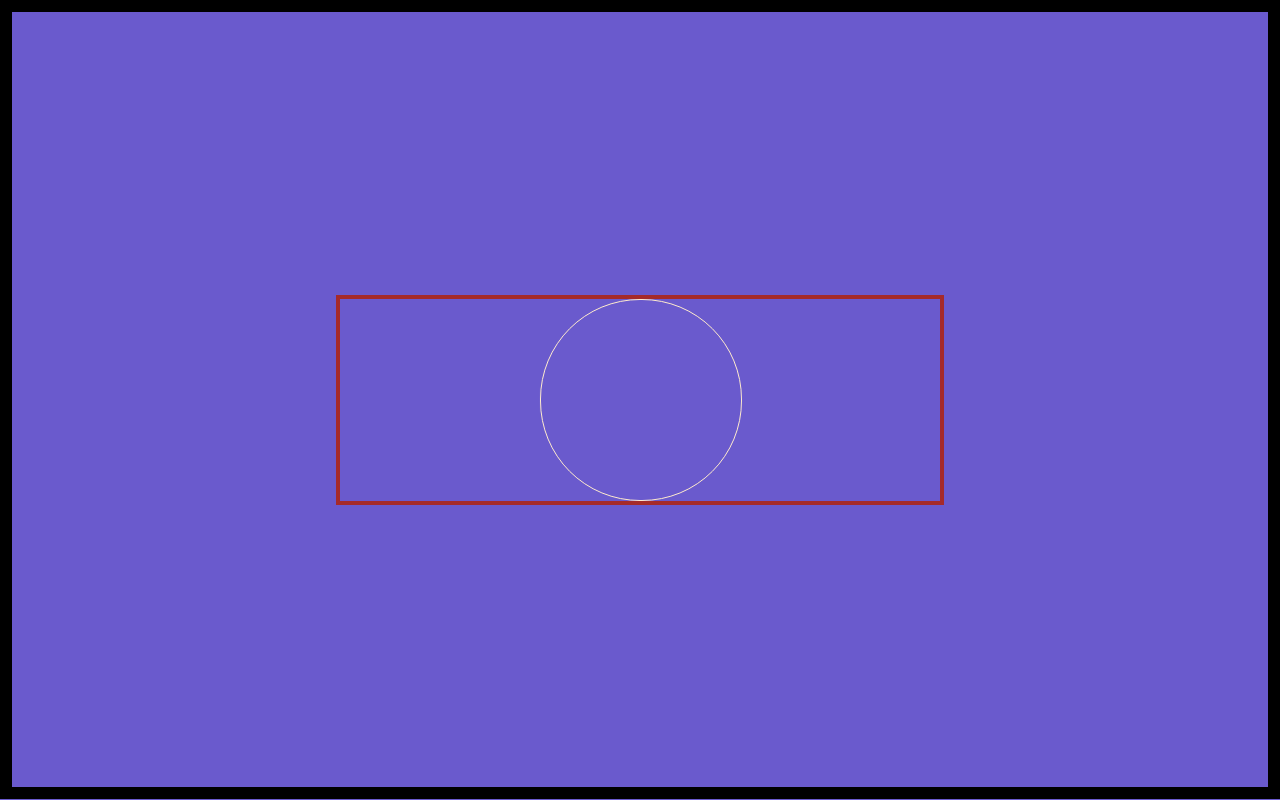
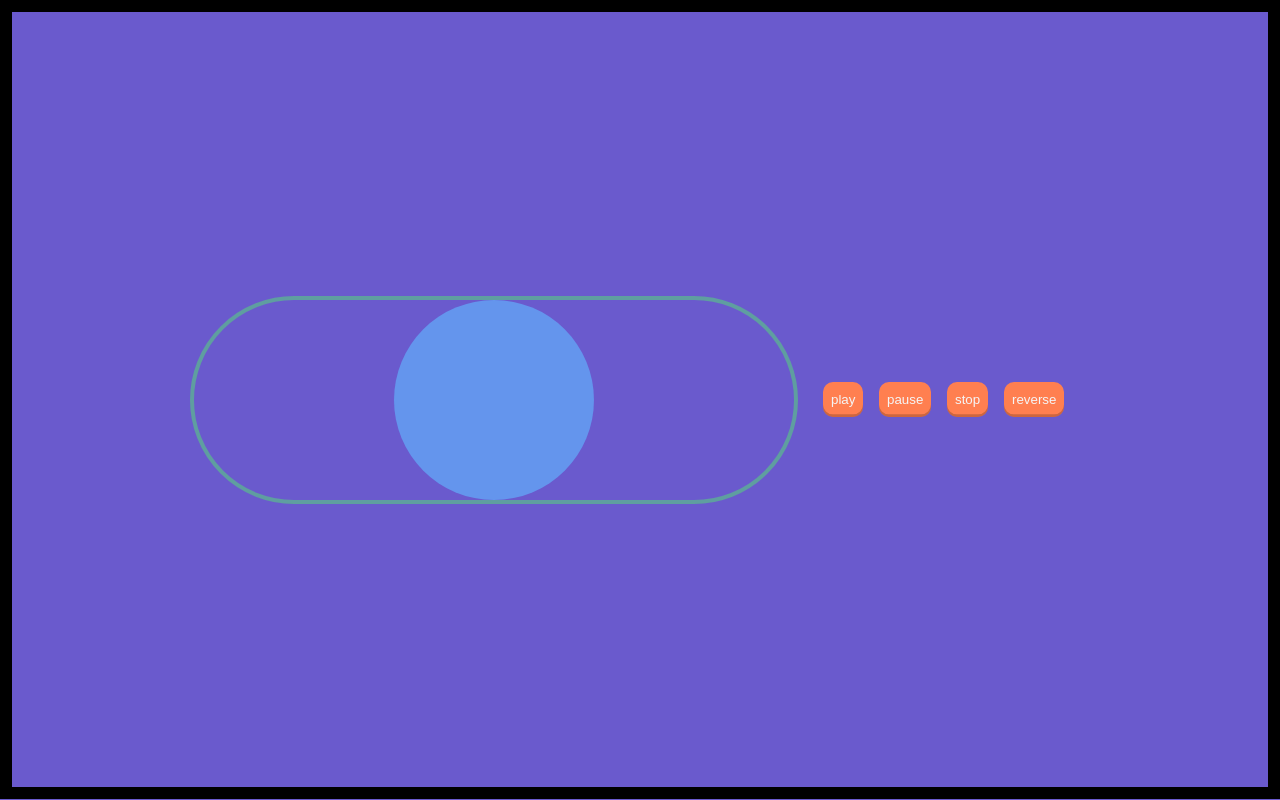
Before and after one commit to pbyjo/Animation-CSS, a plain HTML site: page index.html in a window 1280 px wide. Drawn offline with Linux system fonts and the light colour scheme.

Commit message:
Controlar animaciones con js y botones. Class 18

```diff
--- a/CSS/animate.css
+++ b/CSS/animate.css
@@ -18,12 +18,34 @@ body {
 .container {
     width: 600px;
     height: auto;
-    border: 4px solid brown;
+    border: 4px solid cadetblue;
+    border-radius: 200px;
 }
 
 .pelota {
-    border: 1px solid blanchedalmond;
+    background-color: cornflowerblue;
     border-radius: 100px;
     width: 200px;
     height: 200px;
 }
+.buttons {
+    padding: 20px;
+}
+.btn {
+    text-align: center;
+    background-color: coral;
+    padding: 10px 8px;
+    border: none;
+    color: whitesmoke;
+    margin: 5px;
+    border-radius: 10px;
+    cursor: pointer;
+    box-shadow: inset 0 -.2em rgba(0, 0, 0, .2);
+    outline: 0;
+    transition: .2s;
+    will-change: transform;
+}
+
+.btn:active {
+    transform: scale(.9);
+}
--- a/JS/event.js
+++ b/JS/event.js
@@ -5,7 +5,7 @@ const pelota = document.getElementById('pelota')
 
 // Luego le agrego el método .animate():
 
-pelota.animate([
+const animation = pelota.animate([
     // from
     {
         transform: 'translateX(0)'
@@ -19,7 +19,7 @@ pelota.animate([
         delay: .1,
         direction: 'alternate',
         easing: 'ease-in-out',
-        iterations: 10,
+        iterations: Infinity,
         fill: 'forwards',
         iterationStart: 0, //Sirve cuando quiero que mi animación empiece en cierto estado de la aplicación y que sea controlable
         endDelay: .5,
@@ -35,3 +35,21 @@ pelota.animate([
     iterationStart: 0 - 1 // nativo de JS - frame de comienzo de animación - 0.4 = 40%
     endDelay: ms, // nativo de JS - tiempo de espera hasta repetir animación
 } */
+
+const $playButton = document.getElementById('play');
+const $pauseButton = document.getElementById('pause');
+const $stopButton = document.getElementById('stop');
+const $reverseButton = document.getElementById('reverse');
+
+$playButton.addEventListener ('click', () => {
+    animation.play();
+});
+$pauseButton.addEventListener ('click', () => {
+    animation.pause();
+});
+$stopButton.addEventListener ('click', () => {
+    animation.finish();
+});
+$reverseButton.addEventListener ('click', () => {
+    animation.reverse();
+});
--- a/index.html
+++ b/index.html
@@ -11,10 +11,14 @@
     <body>
 
         <section class="container" id="container">
-            <div class="pelota" id="pelota">
-
+            <div class="pelota" id="pelota"></div>
+        </section>
+            <div class="buttons">
+                <button class="btn" id="play">play</button>
+                <button class="btn" id="pause">pause</button>
+                <button class="btn" id="stop">stop</button>
+                <button class="btn" id="reverse">reverse</button>
             </div>
-        </section>
 
         <script src="./JS/event.js"></script>
     </body>
```
Also changed, not shown: 1 other file.
